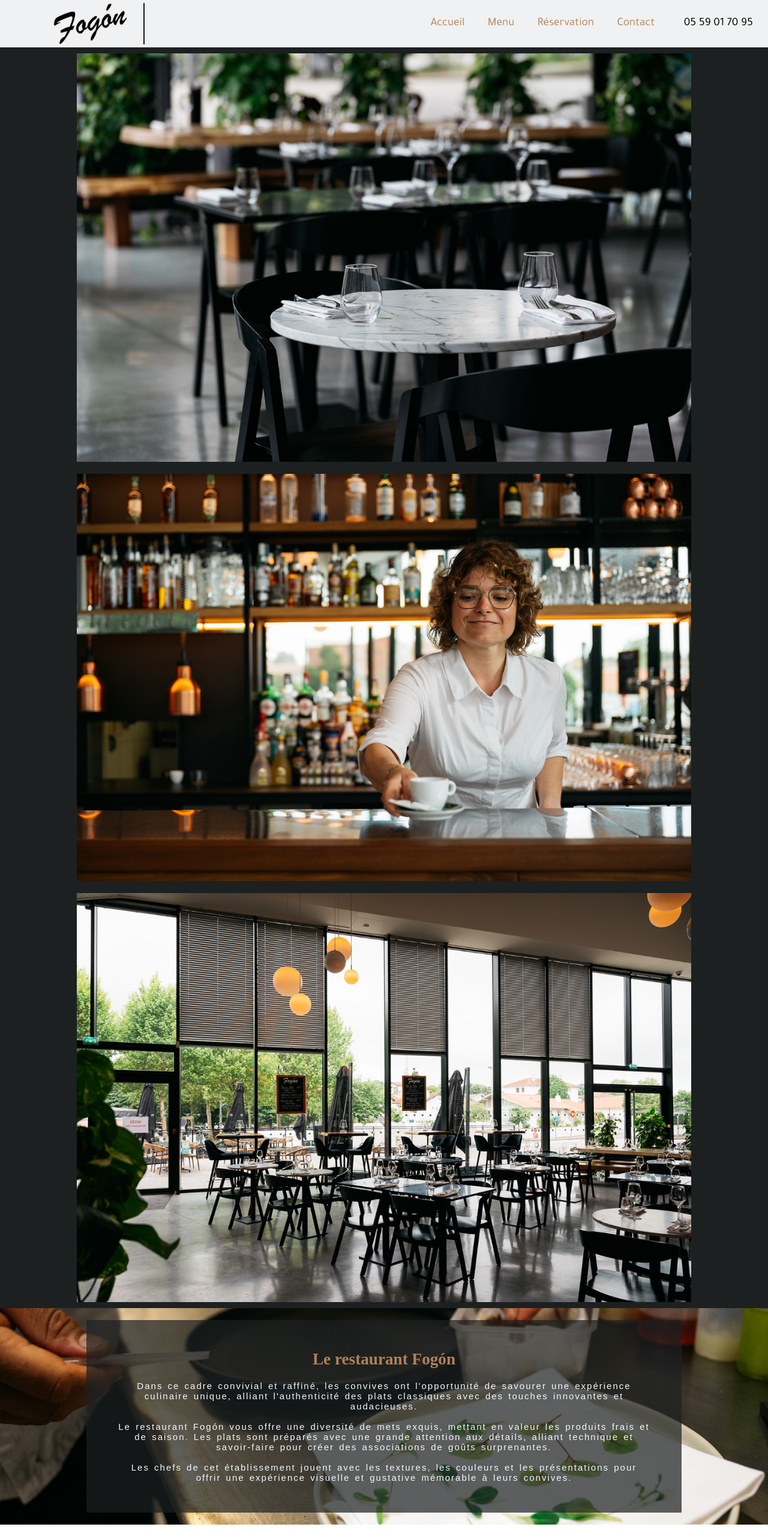
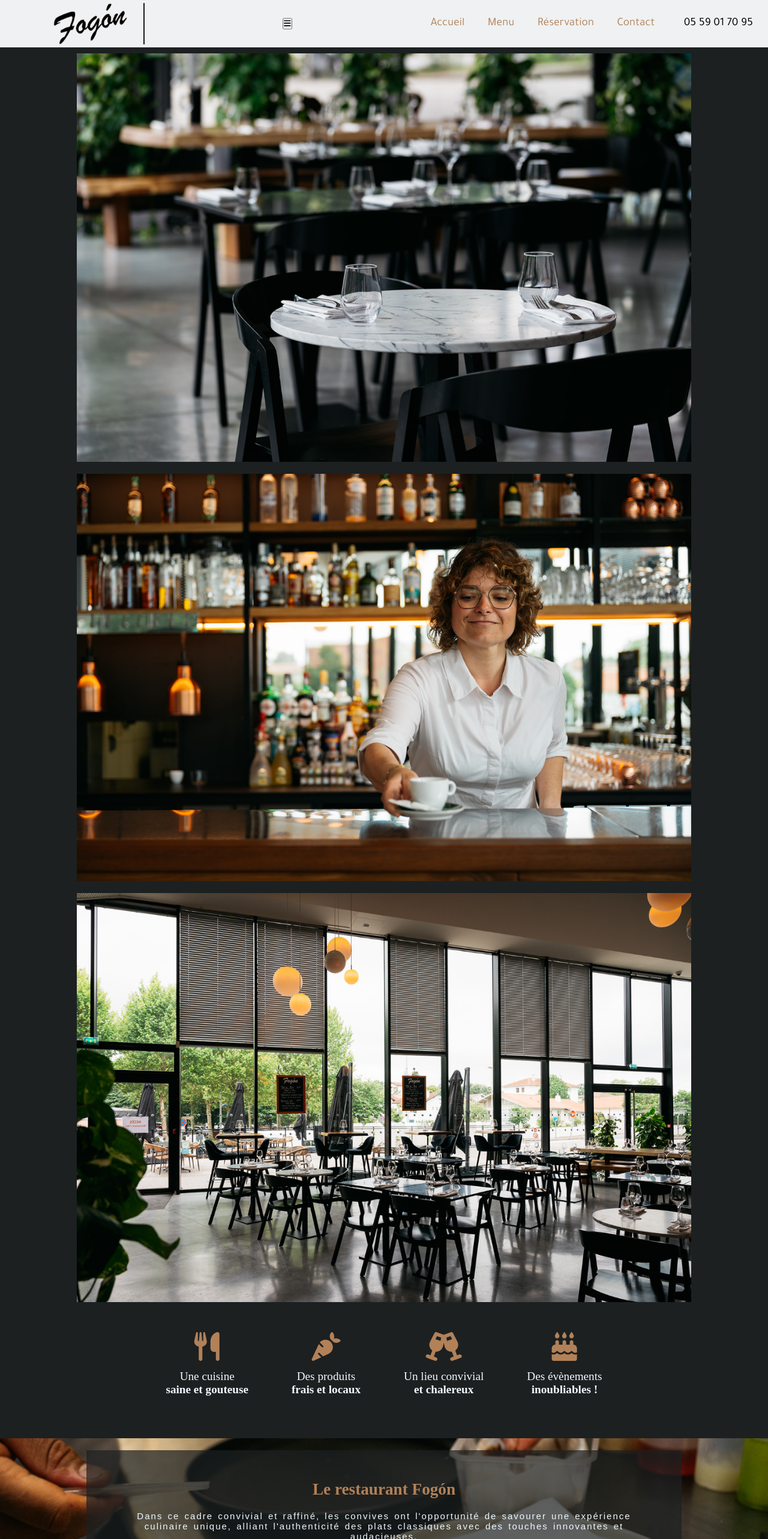
Before and after one commit to Wickacode/Fogon, a React (Create React App) app: page / in a window 1280 px wide. Shown: the top 2566 px of the page at 60% size. Before the commit the page ends 2542 px from the top, so only its background shows below. Built offline with nearby package versions, Linux system fonts and the light colour scheme.

Commit message:
modifs navbar et création intro

```diff
--- a/package.json
+++ b/package.json
@@ -3,6 +3,9 @@
   "version": "0.1.0",
   "private": true,
   "dependencies": {
+    "@fortawesome/fontawesome-svg-core": "^6.4.2",
+    "@fortawesome/free-solid-svg-icons": "^6.4.2",
+    "@fortawesome/react-fontawesome": "^0.2.0",
     "@testing-library/jest-dom": "^5.17.0",
     "@testing-library/react": "^13.4.0",
     "@testing-library/user-event": "^13.5.0",
--- a/src/assets/SASS/index.scss
+++ b/src/assets/SASS/index.scss
@@ -2,5 +2,6 @@
 @import "base/animations";
 
 @import "layout/navbar";
+@import "layout/intro";
 
 @import "pages/home";
--- /dev/null
+++ b/src/assets/SASS/layout/_intro.scss
@@ -0,0 +1,25 @@
+#intro {
+  display: flex;
+  align-items: center;
+  justify-content: center;
+  gap: 4.5em;
+  text-align: center;
+  background-color: #1c2021;
+  padding: 40px 0 70px;
+  .intro-details {
+    display: flex;
+    flex-direction: column;
+
+    .icone {
+      font-size: 3em;
+      color: #b28158;
+    }
+
+    span {
+        margin-top: 15px;
+        font-size: 1.2em;
+        font-family: "Taviraj", serif;
+        color: aliceblue;
+    }
+  }
+}
--- a/src/assets/SASS/layout/_navbar.scss
+++ b/src/assets/SASS/layout/_navbar.scss
@@ -9,10 +9,15 @@
     padding: 5px;
     height: auto;
 
+    .menu-icon-desktop {
+        display: none; // Masquez les icônes du menu burger sur les écrans de bureau
+      }
+
     img {
       margin-left: 60px;
       border-right: 2px solid rgb(26, 24, 24);
     }
+
     ul {
       display: flex;
       justify-content: end;
@@ -22,13 +27,12 @@
       li {
         position: relative;
         cursor: pointer;
-            color :#b28158;
+        color: #b28158;
         font-weight: normal;
 
         &:hover {
           font-weight: bold;
         }
-
       }
     }
 
@@ -41,4 +45,34 @@
         margin-right: 10px;
       }
     }
+
+    &.open ul {
+      display: flex;
+      flex-direction: column;
+      align-items: center;
+      gap: 1em;
+      position: absolute;
+      top: 70px;
+      left: 0;
+      right: 0;
+      background-color: rgb(239, 241, 242);
+      padding: 10px;
     }
+
+    @media (max-width: 768px) {
+      flex-direction: column; // Placez les éléments en colonne sur les petits écrans
+
+      .menu-button {
+        display: block; // Affichez le bouton de menu sur les petits écrans
+        font-size: 1.5em;
+        background: none;
+        border: 2px solid red;
+        cursor: pointer;
+        margin: 10px;
+      }
+
+      ul {
+        display: none; // Masquez le menu par défaut sur les petits écrans
+      }
+    }
+  }
--- /dev/null
+++ b/src/components/Intro.jsx
@@ -0,0 +1,26 @@
+import React from 'react'
+import { FontAwesomeIcon } from '@fortawesome/react-fontawesome';
+import { faUtensils, faCarrot, faChampagneGlasses, faCakeCandles } from '@fortawesome/free-solid-svg-icons';
+
+export default function Intro() {
+    return (
+      <div id='intro'>
+        <div className='intro-details'>
+          <FontAwesomeIcon icon={faUtensils} className='icone'/>
+          <span>Une cuisine <br /> <strong>saine et gouteuse</strong></span>
+        </div>
+        <div className='intro-details'>
+          <FontAwesomeIcon icon={faCarrot} className='icone'/>
+          <span>Des produits <br /> <strong>frais et locaux</strong></span>
+        </div>
+        <div className='intro-details'>
+          <FontAwesomeIcon icon={faChampagneGlasses} className='icone'/>
+          <span>Un lieu convivial<br /> <strong>et chalereux</strong></span>
+        </div>
+        <div className='intro-details'>
+          <FontAwesomeIcon icon={faCakeCandles} className='icone'/>
+          <span>Des évènements<br /> <strong>inoubliables !</strong></span>
+        </div>
+      </div>
+    );
+  }
--- a/src/components/Navbar.jsx
+++ b/src/components/Navbar.jsx
@@ -1,24 +1,41 @@
-import React from 'react'
-import FogonLogo from '../assets/fogon-img/fogon.png'
+import React, { useState } from "react";
+import { FontAwesomeIcon } from "@fortawesome/react-fontawesome";
+import { faBars, faTimes } from "@fortawesome/free-solid-svg-icons"; // Importez les icônes nécessaires
+
+import FogonLogo from "../assets/fogon-img/fogon.png";
 
 export default function Navbar() {
+  const [isMenuOpen, setIsMenuOpen] = useState(false);
+
+  const toggleMenu = () => {
+    setIsMenuOpen(!isMenuOpen);
+  };
+
   return (
     <div>
-      <nav className='navbar'>
+      <nav className={`navbar ${isMenuOpen ? "open" : ""}`}>
         <img src={FogonLogo} alt="" />
+        <button
+          className={`menu-button ${isMenuOpen ? "menu-icon-desktop" : ""}`}
+          onClick={toggleMenu}
+        >
+          {isMenuOpen ? (
+            <FontAwesomeIcon icon={faTimes} />
+          ) : (
+            <FontAwesomeIcon icon={faBars} />
+          )}
+        </button>
         <ul>
           <li>Accueil</li>
           <li>Menu</li>
           <li>Réservation</li>
           <li>Contact</li>
-
-            <span className='contact-number'>
-        <i class="fa-solid fa-phone"></i>
+          <span className="contact-number">
+            <i className="fa-solid fa-phone"></i>
             05 59 01 70 95
           </span>
         </ul>
-
       </nav>
     </div>
-  )
+  );
 }
--- a/src/pages/Home.jsx
+++ b/src/pages/Home.jsx
@@ -2,6 +2,9 @@ import React from "react";
 import home01 from ".././assets/fogon-img/06.png";
 import home02 from ".././assets/fogon-img/14.png";
 import home03 from ".././assets/fogon-img/07.png";
+
+import Intro from "../components/Intro";
+
 
 export default function Home() {
   return (
@@ -11,6 +14,8 @@ export default function Home() {
         <img src={home02} alt="" />
         <img src={home03} alt="" />
       </section>
+      <Intro />
+
       <section id="restaurant-description">
         <div className="description">
           <h1>Le restaurant Fogón</h1>
```
Also changed, not shown: 1 other file (tests, documents, lock files or other folders). Lines whose indentation alone changed are shown as unchanged.
